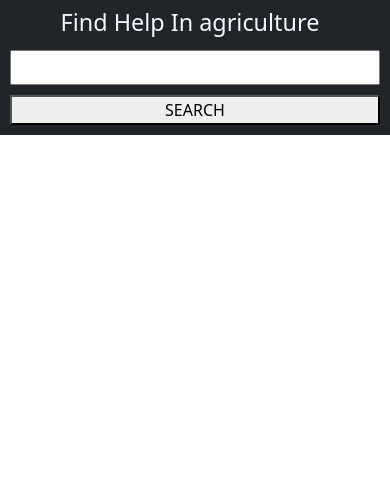
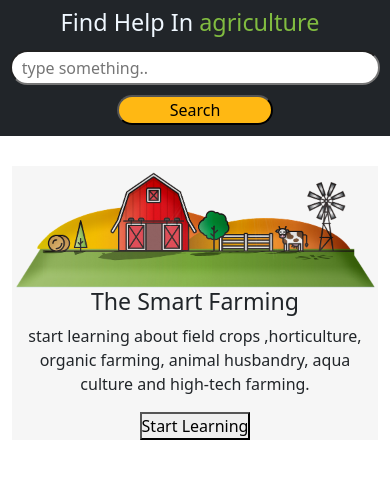
Before and after one commit to amansandhu2718/web, a plain HTML site: page index.html in a window 390 px wide. Shown: the part 51-530 px from the top of the page. Drawn offline with nearby package versions, Linux system fonts and the light colour scheme.

Commit message:
Add files via upload

```diff
--- a/css/style.css
+++ b/css/style.css
@@ -12,7 +12,7 @@
    justify-content: center;
    align-items: center;
 
-   padding-bottom: 10px;
+   padding-bottom: 11px;
 }
 .searchheading{
     font-size: 2vw;
@@ -20,18 +20,44 @@
     margin-right: 10px;
 }
 .searchbar{
+    position: relative;
+    z-index: 100;
     margin-left:10px ;
+    padding: 20px;
     width: 20vw;
     height: 35px;
+    border-radius: 25px;
+    outline: none;
+    transition: 0.3s;
+}
+
+form .searchbar:focus{
+    border: 2px solid #81BC40;
 }
 .searchbutton{
+  transition: 0.3s;
     width: 8vw;
     height: 45px;
+    background-color: #ffb813;
+    border-radius: 28px;
+    background: #ffb813;
+
 }
 
+.container1{
+    margin-top: 30px;
+    width: 100%;
+    background-color: #F6F6F6;
 
+}
 
+.section1{
+    position: relative;
+    height:auto;
+    width: 100%;
+    bottom: 0px;
 
+}
 
 
 
@@ -138,6 +164,10 @@
         width: 65vw;
         height: 30px;
     }
+    form .searchbar:focus{
+        border: 3px solid #81BC40;
+        padding: 18px;
+    }
     .searchbutton{
         width: 15vw;
         height: 40px;
@@ -157,11 +187,23 @@
         margin-left:0px ;
         width: 95vw;
         height: 35px;
+        padding: 5px;
+        text-indent: 5px;
+        border-radius: 25px;
     }
+
     .searchbutton{
+        position: relative;
+        left:50%;
+        transform: translateX(-50%);
         margin-top: 10px;
-        width:95vw;
+        width:40vw;
         height: 30px;
+
+    }
+    .searchbar input::placeholder{
+  padding: 5px;
+        text-indent: 5px;
     }
 }
 @media screen and ( max-width: 350px){
--- a/index.html
+++ b/index.html
@@ -4,6 +4,7 @@
     <meta charset="UTF-8">
     <meta name="viewport" content="width=device-width, initial-scale=1.0">
     <title>agroworld</title>
+    <link rel="shortcut icon" type="image/jpg" href="images/favicon-32x32.png"/>
 <link rel="stylesheet" href="css/style.css">
     <link href="https://cdn.jsdelivr.net/npm/bootstrap@5.0.0-beta1/dist/css/bootstrap.min.css" rel="stylesheet" integrity="sha384-giJF6kkoqNQ00vy+HMDP7azOuL0xtbfIcaT9wjKHr8RbDVddVHyTfAAsrekwKmP1" crossorigin="anonymous">
 </head>
@@ -25,20 +26,43 @@
           </div>
         </div>
       </nav>
-      <!--navbar-->
-
+      <!--navbar end-->
+ <!--search bar-->
       <div class="container-fluid bg-dark">
         <div class="adjust1">
-          <div class="searchheading">Find Help In agriculture</div>
+          <div id="search" class="searchheading">Find Help In <span style="color: #81BC40;"> agriculture</span></div>
           <form action="">
-            <input type="email" class=" searchbar" id="exampleInputEmail1" aria-describedby="emailHelp">
-            <button class="searchbutton">SEARCH</button>
+            <input type="email" class=" searchbar" placeholder="type something.." id="exampleInputEmail1" aria-describedby="emailHelp">
+            <input type="button" class="searchbutton" value="Search">
           </form>
             </div>
 
           </div>
 
+<!-- SECTIONS-->
 
+<section>
+  <div class="container-fluid ">
+    <div class="container1">
+      <div class="row">
+        <div class="col-12 col-md-6 col-sm-12 col-lg-6"><img class="section1" src="images/farm-5686976_1280.png" alt=""></div>
+        <div class="col-12 col-md-6 col-sm-12 col-lg-6 text-center"><div class="section11">
+          <h3>The Smart Farming</h3>
+          <p>start learning about field crops ,horticulture, organic
+              farming, animal husbandry, aqua culture and
+              high-tech farming.</p>
+          <button>Start Learning</button></div></div>
+      </div>
+
+    </div>
+
+
+  </div>
+</section>
+
+
+
+<!--Sections end-->
     <script src="https://cdn.jsdelivr.net/npm/bootstrap@5.0.0-beta1/dist/js/bootstrap.bundle.min.js" integrity="sha384-ygbV9kiqUc6oa4msXn9868pTtWMgiQaeYH7/t7LECLbyPA2x65Kgf80OJFdroafW" crossorigin="anonymous"></script>
 </body>
 </html>
```
Also changed, not shown: images/farm-5686976_1280.png (added), images/farm-5686976_1280@2x.png (added), images/favicon-32x32.png (added).
